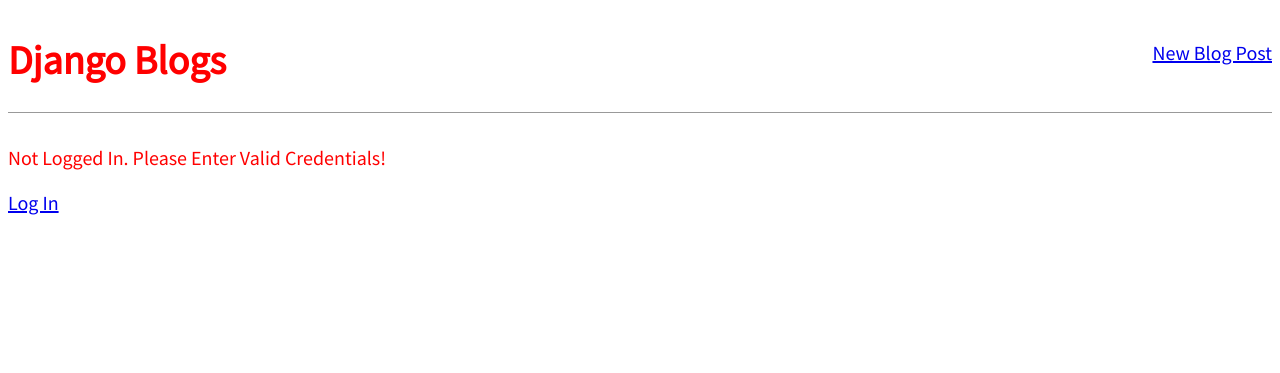
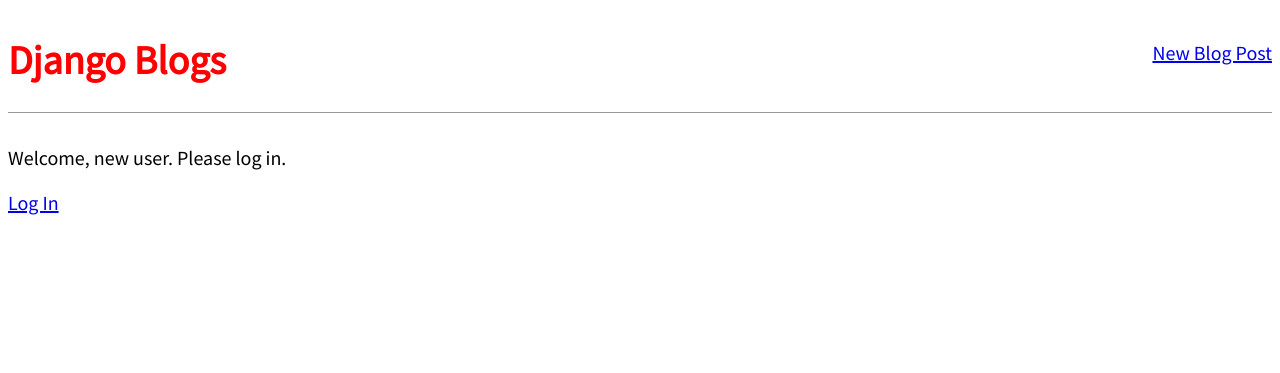
Before and after one commit to Vsirotkin/blog, a Django app: page / in a window 1280 px wide. Shown: the top 373 px of the page. Run offline with Django 4.2, Linux system fonts and the light colour scheme; data that the repository does not hold is empty.

Commit message:
changed auth text in base.html

```diff
--- a/blog/templates/base.html
+++ b/blog/templates/base.html
@@ -23,10 +23,10 @@
 
         <!-- authentication -->
         {% if user.is_authenticated %}
-            <p>Hi {{ user.username }}</p>
+            <p>Welcome, {{ user.username }}. Thanks for logging in.</p>
             <p><a href="{% url 'logout' %}">Log Out</a></p>
         {% else %}
-            <p class="login">Not Logged In. Please Enter Valid Credentials!</p>
+            <p>Welcome, new user. Please log in.</p>
             <a href="{% url 'login' %}">Log In</a>
         {% endif %}
 
```
